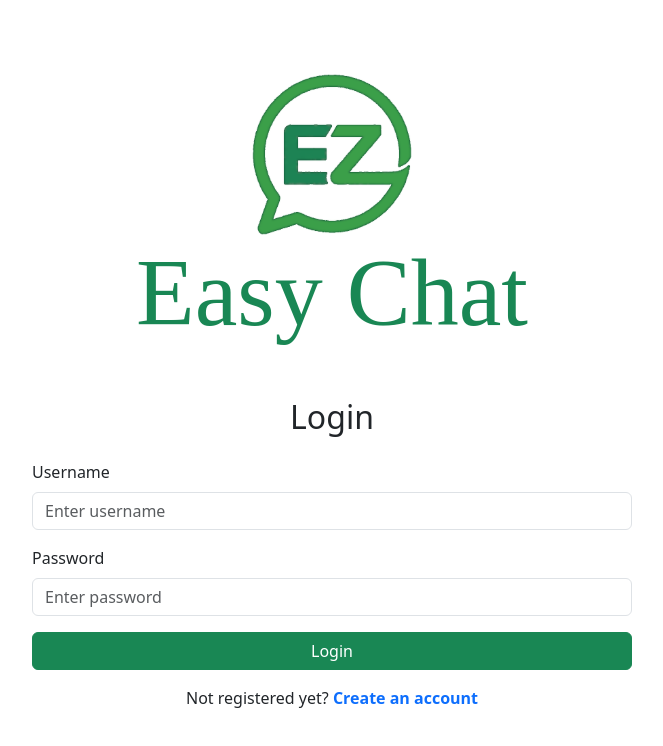
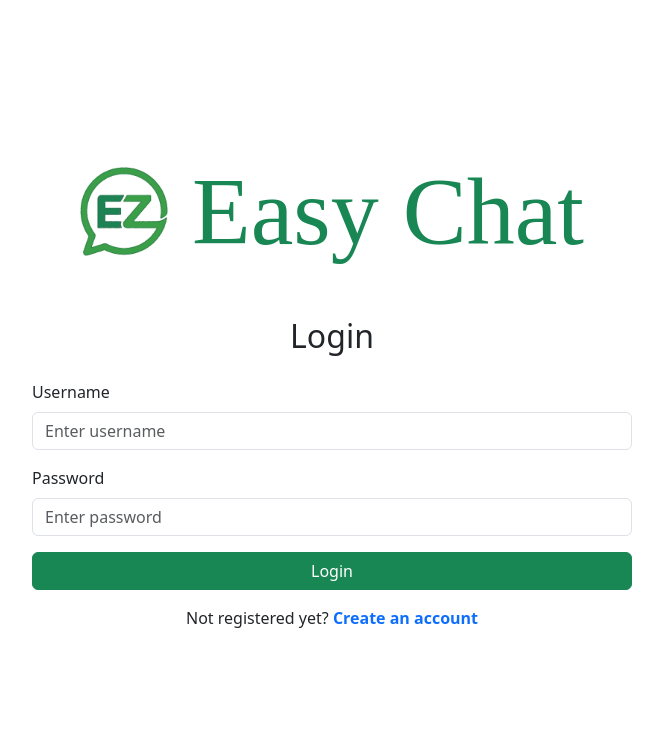
Before and after one commit to SargisX/Easy-Chat, a React (Vite) app: page /Easy-Chat/login in a window 1280 px wide. Shown: the top 746 px of the page, without its empty margins (308-971 px from the left). Built offline with nearby package versions, Linux system fonts and the light colour scheme; a web font is replaced by a local one.

Commit message:
logo edit login and register pages

```diff
--- a/src/Pages/Login.tsx
+++ b/src/Pages/Login.tsx
@@ -61,8 +61,8 @@ export default function Login({ deviceType }: { deviceType: DeviceType }) {
       style={{ minHeight: "100vh", overflow: "hidden" }}
     >
       {/* Title */}
-      <div className="text-center mb-5">
-        <img src={logo} alt="logo" style={{ width: isMobileDevice? "3rem" : "10rem" ,height:'auto'}}/>
+      <div className="text-center mb-5 d-flex align-items-center gap-4">
+        <img src={logo} alt="logo" style={{ width: isMobileDevice? "3rem" : "5.5rem" ,height:'auto'}}/>
         <h2
           className={`${styles.fontdinerSwankyRegular} p-0 m-0 text-success`}
           style={{ fontSize: isMobileDevice? "3rem" : "6rem" }}
--- a/src/Pages/Register.tsx
+++ b/src/Pages/Register.tsx
@@ -45,8 +45,8 @@ export default function Register({ deviceType }: { deviceType: DeviceType }) {
       className="d-flex flex-column justify-content-center align-items-center "
     >
       {/* Title */}
-      <div className="text-center mb-5">
-        <img src={logo} alt="logo" style={{ width: isMobileDevice? "3rem" : "10rem" ,height:'auto'}}/>
+      <div className="text-center mb-5 d-flex align-items-center gap-4">
+        <img src={logo} alt="logo" style={{ width: isMobileDevice? "3rem" : "5.5rem" ,height:'auto'}}/>
         <h2
           className={`${styles.fontdinerSwankyRegular} p-0 m-0 text-success`}
           style={{ fontSize: isMobileDevice ? "3rem" : "6rem" }}
```
